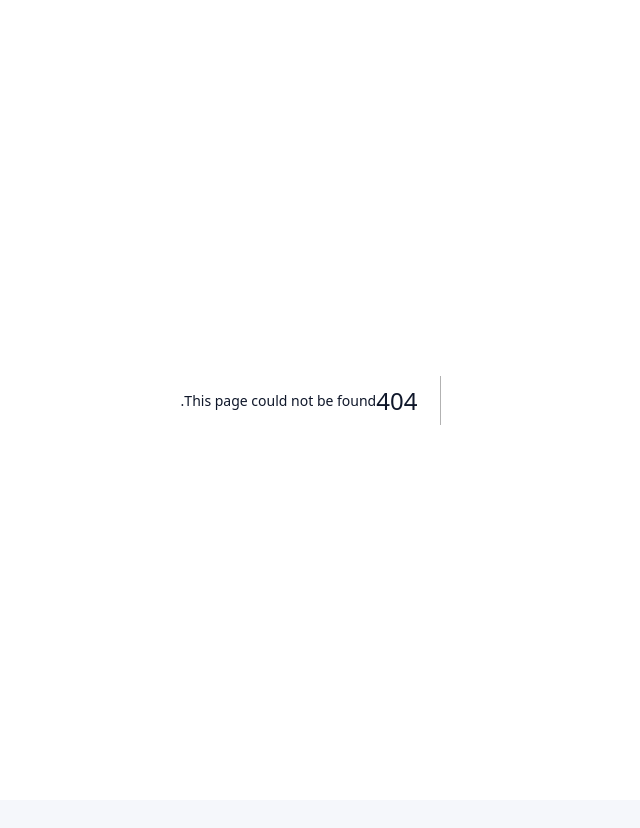
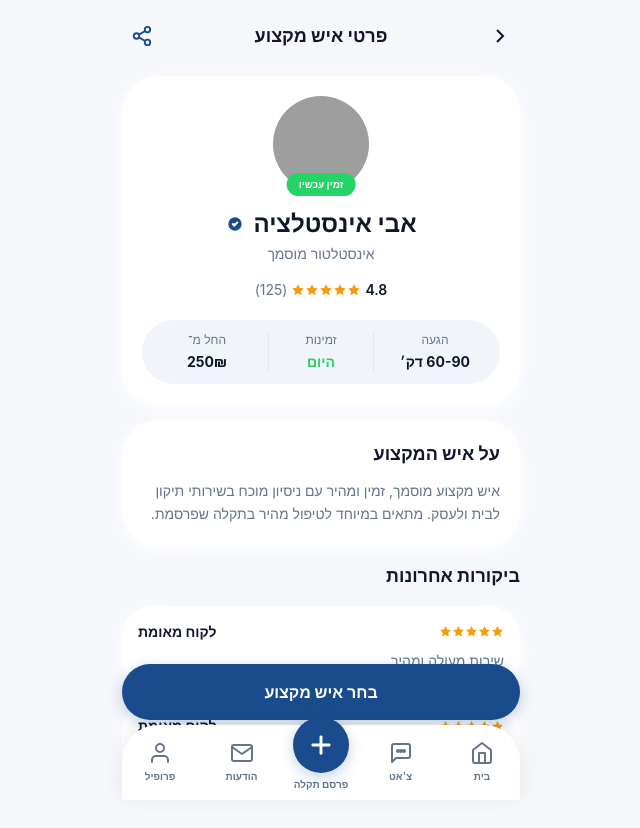
Before and after one commit to YoniLevy10/Fixly, a Next.js app: page /professional/1 in a window 1280 px wide. Before the commit this address had no page. Shown: the top 828 px of the page, without its empty margins (319-959 px from the left). Before the commit the page ends 800 px from the top, so only its background shows below. Built offline with nearby package versions, Linux system fonts and the light colour scheme; grey boxes are pictures that could not be loaded.

Commit message:
Restore v0 professional detail screen

```diff
--- /dev/null
+++ b/app/professional/[id]/page.tsx
@@ -0,0 +1,173 @@
+import Link from 'next/link'
+import BottomNav from '@/components/BottomNav'
+import { professionalsDetailed } from '@/lib/mock-data'
+
+type ProfessionalDetailPageProps = {
+  params: {
+    id: string
+  }
+}
+
+export default function ProfessionalDetailPage({ params }: ProfessionalDetailPageProps) {
+  const professional =
+    professionalsDetailed.find((item) => item.id === params.id) ?? professionalsDetailed[0]
+
+  return (
+    <div className="min-h-screen bg-background pb-24" dir="rtl">
+      <div className="mx-auto max-w-[430px]">
+        <header className="sticky top-0 z-40 bg-background">
+          <div className="flex items-center justify-between px-4 pt-4 pb-2">
+            <Link
+              href="/professionals"
+              className="w-10 h-10 flex items-center justify-center tap-highlight-none"
+              aria-label="Back"
+            >
+              <svg width="24" height="24" viewBox="0 0 24 24" fill="none" stroke="currentColor" strokeWidth="2">
+                <polyline points="9 18 15 12 9 6" />
+              </svg>
+            </Link>
+
+            <h1 className="text-lg font-bold text-foreground">
+              פרטי איש מקצוע
+            </h1>
+
+            <button className="w-10 h-10 flex items-center justify-center tap-highlight-none" aria-label="Share">
+              <svg width="22" height="22" viewBox="0 0 24 24" fill="none" stroke="rgb(var(--primary))" strokeWidth="2">
+                <circle cx="18" cy="5" r="3" />
+                <circle cx="6" cy="12" r="3" />
+                <circle cx="18" cy="19" r="3" />
+                <line x1="8.59" y1="13.51" x2="15.42" y2="17.49" />
+                <line x1="15.41" y1="6.51" x2="8.59" y2="10.49" />
+              </svg>
+            </button>
+          </div>
+        </header>
+
+        <section className="px-4 pt-3 pb-4">
+          <div className="bg-card rounded-3xl p-5 shadow-card text-center">
+            <div className="relative w-24 h-24 mx-auto mb-4">
+              <div className="w-24 h-24 rounded-full bg-secondary overflow-hidden flex items-center justify-center">
+                {professional.avatar ? (
+                  <img src={professional.avatar} alt={professional.name} className="w-full h-full object-cover" />
+                ) : (
+                  <svg width="42" height="42" viewBox="0 0 24 24" fill="none" stroke="rgb(var(--muted-foreground))" strokeWidth="1.5">
+                    <path d="M20 21v-2a4 4 0 0 0-4-4H8a4 4 0 0 0-4 4v2" />
+                    <circle cx="12" cy="7" r="4" />
+                  </svg>
+                )}
+              </div>
+
+              {professional.available && (
+                <div className="absolute -bottom-1 left-1/2 -translate-x-1/2 bg-accent text-accent-foreground text-[10px] font-bold px-3 py-1 rounded-full whitespace-nowrap">
+                  זמין עכשיו
+                </div>
+              )}
+            </div>
+
+            <div className="flex items-center justify-center gap-2 mb-1">
+              <h2 className="text-2xl font-bold text-card-foreground">
+                {professional.name}
+              </h2>
+              {professional.verified && (
+                <svg width="20" height="20" viewBox="0 0 24 24" fill="rgb(var(--primary))">
+                  <path d="M9 12l2 2 4-4m6 2a9 9 0 11-18 0 9 9 0 0118 0z" stroke="white" strokeWidth="2" fill="rgb(var(--primary))" />
+                  <path d="M9 12l2 2 4-4" stroke="white" strokeWidth="2" strokeLinecap="round" strokeLinejoin="round" fill="none" />
+                </svg>
+              )}
+            </div>
+
+            <p className="text-sm text-muted-foreground mb-4">
+              {professional.category}
+            </p>
+
+            <div className="flex items-center justify-center gap-1 mb-5">
+              <span className="text-sm font-semibold text-card-foreground">
+                {professional.rating}
+              </span>
+              <div className="flex">
+                {[1, 2, 3, 4, 5].map((star) => (
+                  <svg
+                    key={star}
+                    width="14"
+                    height="14"
+                    viewBox="0 0 24 24"
+                    fill={star <= Math.round(professional.rating) ? '#F59E0B' : '#E5E7EB'}
+                  >
+                    <path d="M12 2l3.09 6.26L22 9.27l-5 4.87 1.18 6.88L12 17.77l-6.18 3.25L7 14.14 2 9.27l6.91-1.01L12 2z" />
+                  </svg>
+                ))}
+              </div>
+              <span className="text-sm text-muted-foreground">
+                ({professional.reviewCount})
+              </span>
+            </div>
+
+            <div className="grid grid-cols-3 gap-2 bg-muted rounded-2xl p-3">
+              <div className="text-center">
+                <p className="text-xs text-muted-foreground mb-1">הגעה</p>
+                <p className="text-sm font-bold text-card-foreground">{professional.arrivalTime} דק׳</p>
+              </div>
+              <div className="text-center border-x border-border">
+                <p className="text-xs text-muted-foreground mb-1">זמינות</p>
+                <p className="text-sm font-bold text-accent">היום</p>
+              </div>
+              <div className="text-center">
+                <p className="text-xs text-muted-foreground mb-1">החל מ־</p>
+                <p className="text-sm font-bold text-card-foreground">{professional.estimatedPrice}₪</p>
+              </div>
+            </div>
+          </div>
+        </section>
+
+        <section className="px-4 pb-4">
+          <div className="bg-card rounded-3xl p-5 shadow-card">
+            <h3 className="text-lg font-bold text-card-foreground mb-3 text-right">
+              על איש המקצוע
+            </h3>
+            <p className="text-sm text-muted-foreground leading-relaxed text-right">
+              איש מקצוע מוסמך, זמין ומהיר עם ניסיון מוכח בשירותי תיקון לבית ולעסק. מתאים במיוחד לטיפול מהיר בתקלה שפרסמת.
+            </p>
+          </div>
+        </section>
+
+        <section className="px-4 pb-6">
+          <h3 className="text-lg font-bold text-foreground mb-4 text-right">
+            ביקורות אחרונות
+          </h3>
+          <div className="flex flex-col gap-3">
+            {['שירות מעולה ומהיר', 'הגיע בזמן ופתר את התקלה'].map((review) => (
+              <div key={review} className="bg-card rounded-2xl p-4 shadow-card">
+                <div className="flex items-center justify-between mb-2">
+                  <div className="flex">
+                    {[1, 2, 3, 4, 5].map((star) => (
+                      <svg key={star} width="13" height="13" viewBox="0 0 24 24" fill="#F59E0B">
+                        <path d="M12 2l3.09 6.26L22 9.27l-5 4.87 1.18 6.88L12 17.77l-6.18 3.25L7 14.14 2 9.27l6.91-1.01L12 2z" />
+                      </svg>
+                    ))}
+                  </div>
+                  <span className="text-sm font-bold text-card-foreground">לקוח מאומת</span>
+                </div>
+                <p className="text-sm text-muted-foreground text-right leading-relaxed">
+                  {review}
+                </p>
+              </div>
+            ))}
+          </div>
+        </section>
+
+        <div className="fixed bottom-20 left-0 right-0 z-40">
+          <div className="mx-auto max-w-[430px] px-4">
+            <Link
+              href={`/book/${professional.id}`}
+              className="w-full flex items-center justify-center bg-primary text-primary-foreground rounded-2xl py-4 text-base font-bold shadow-button tap-highlight-none active:opacity-90 transition-opacity"
+            >
+              בחר איש מקצוע
+            </Link>
+          </div>
+        </div>
+      </div>
+
+      <BottomNav />
+    </div>
+  )
+}
```
